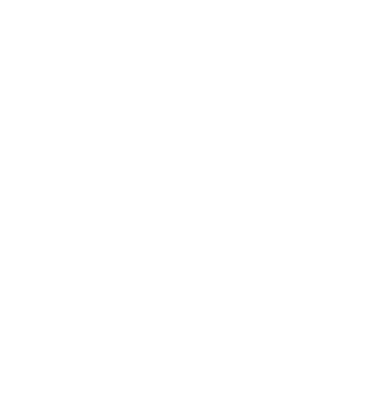
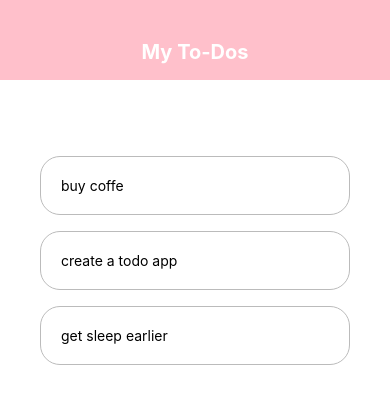
Before and after one commit to marialejandraip/forfun-rnproject, a React Native app: screen / in a window 390 px wide. Shown: the top 404 px of the page. Built offline with nearby package versions, Linux system fonts and the light colour scheme.

Commit message:
To do list and header, waiting for form

```diff
--- a/App.js
+++ b/App.js
@@ -1,12 +1,33 @@
 //import { StatusBar } from 'expo-status-bar';
 import React, { useState } from 'react';
-import { StyleSheet, Text, View, FlatList, TouchableOpacity } from 'react-native';
+import { StyleSheet, Text, View, FlatList } from 'react-native';
+import Header from './components/Header'
+import TodoItem from './components/TodoItem'
 
 export default function App() {
+  const [todos, setTodos]=useState([
+    {todo: 'buy coffe', key:1},
+    {todo: 'create a todo app', key:2},
+    {todo: 'get sleep earlier', key:3},
+  ])
 
+  const pressHandler = (key) => {
+    setTodos( prevTodos => {
+      return prevTodos.filter(todo => todo.key !== key);
+    })
+  }
   return (
     <View style={styles.container}>
-
+      <Header />
+      <View style={styles.content}>
+        <View style={styles.list}>
+          <FlatList
+          data={todos}
+          renderItem={({item})=>(
+            <TodoItem key={item.key} item ={item} pressHandler={pressHandler} />
+          )}/>
+        </View>
+      </View>
     </View>
   );
 }
@@ -15,7 +36,11 @@
   container: {
     flex: 1,
     backgroundColor: '#fff',
-    alignItems: 'center',
-    justifyContent: 'center',
+  },
+  content:{
+    padding:40,
+  },
+  list:{
+    marginTop:20,
   }
 });
--- /dev/null
+++ b/components/Header.js
@@ -0,0 +1,24 @@
+import React from 'react'
+import { StyleSheet, Text, View } from 'react-native';
+
+export default function Header() {
+    return (
+        <View style={styles.header}>
+          <Text style={styles.title}>My To-Dos</Text>
+        </View>
+    )
+};
+
+const styles = StyleSheet.create({
+    header: {
+      height:80,
+      paddingTop:40,
+      backgroundColor: 'pink',
+    },
+    title: {
+      textAlign:'center',
+      color:'#fff',
+      fontSize:20,
+      fontWeight:'bold'
+    }
+});
--- /dev/null
+++ b/components/TodoItem.js
@@ -0,0 +1,21 @@
+import React from 'react'
+import { StyleSheet, Text, TouchableOpacity } from 'react-native';
+
+export default function TodoItem({ item, pressHandler }) {
+
+    return (
+        <TouchableOpacity onPress={()=> pressHandler(item.key)}>
+            <Text style={styles.text}>{item.todo}</Text>
+        </TouchableOpacity>
+    )
+};
+
+const styles = StyleSheet.create({
+    text:{
+        padding:20,
+        marginTop:16,
+        borderColor:'#bbb',
+        borderWidth: 1,
+        borderRadius:20,
+    }
+})
```
Also changed, not shown: components/AddTodo.js (added, +12 -0 lines).
